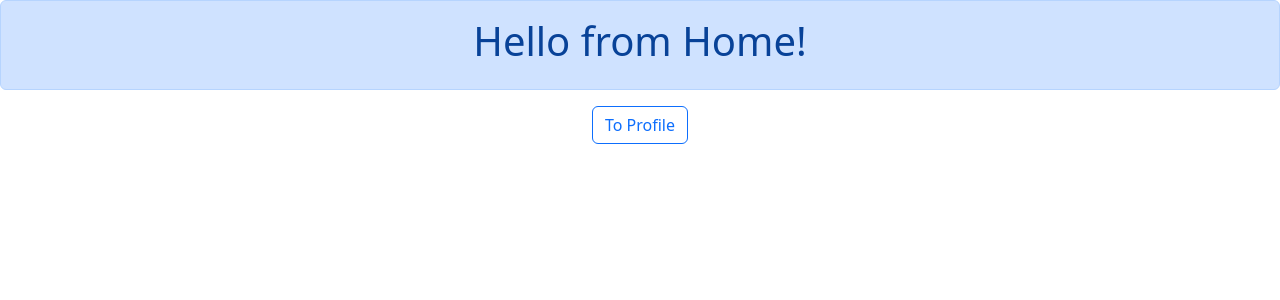
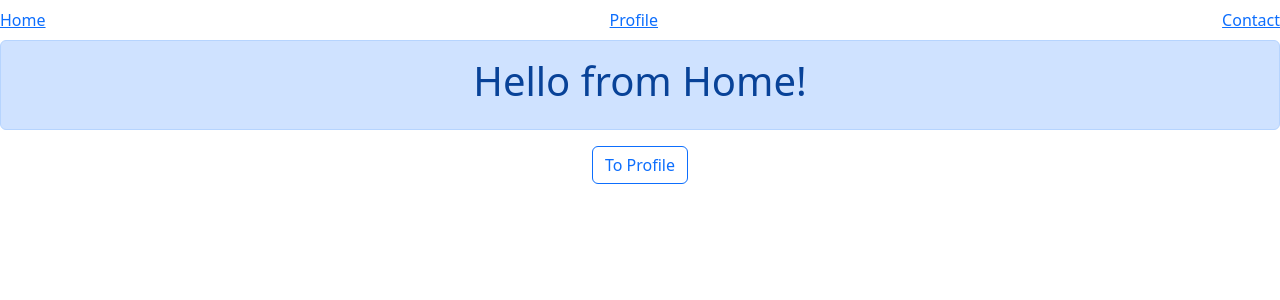
Before and after one commit to Wilson-Chu/react-router-demo, a React (Create React App) app: page / in a window 1280 px wide. Shown: the top 300 px of the page. Built offline with nearby package versions, Linux system fonts and the light colour scheme.

Commit message:
added StyledNavbar and SharedLayout components, updated RouteSwitch

```diff
--- a/src/RouteSwitch.js
+++ b/src/RouteSwitch.js
@@ -3,15 +3,18 @@ import App from "./App";
 import Profile from "./Profile";
 import Contact from "./Contact";
 import Error from "./Error";
+import SharedLayout from "./SharedLayout";
 
 const RouteSwitch = () => {
   return (
     <BrowserRouter>
       <Routes>
-        <Route path="/" element={<App />} />
-        <Route path="/profile" element={<Profile />} />
-        <Route path="/contact" element={<Contact />} />
-        <Route path="*" element={<Error />} />
+        <Route path="/" element={<SharedLayout />}>
+          <Route index element={<App />} />
+          <Route path="/profile" element={<Profile />} />
+          <Route path="/contact" element={<Contact />} />
+          <Route path="*" element={<Error />} />
+        </Route>
       </Routes>
     </BrowserRouter>
   );
--- /dev/null
+++ b/src/SharedLayout.js
@@ -0,0 +1,11 @@
+import { Outlet } from "react-router-dom";
+import StyledNavbar from "./components/StyledNavbar";
+const Home = () => {
+  return (
+    <>
+      <StyledNavbar />
+      <Outlet />
+    </>
+  );
+};
+export default Home;
--- /dev/null
+++ b/src/components/StyledNavbar.js
@@ -0,0 +1,26 @@
+import { NavLink } from "react-router-dom";
+const Navbar = () => {
+  return (
+    <nav className="navbar">
+      <NavLink
+        to="/"
+        className={({ isActive }) => (isActive ? "link active" : "link")}
+      >
+        Home
+      </NavLink>
+      <NavLink
+        to="/profile"
+        className={({ isActive }) => (isActive ? "link active" : "link")}
+      >
+        Profile
+      </NavLink>
+      <NavLink
+        to="/contact"
+        className={({ isActive }) => (isActive ? "link active" : "link")}
+      >
+        Contact
+      </NavLink>
+    </nav>
+  );
+};
+export default Navbar;
```
